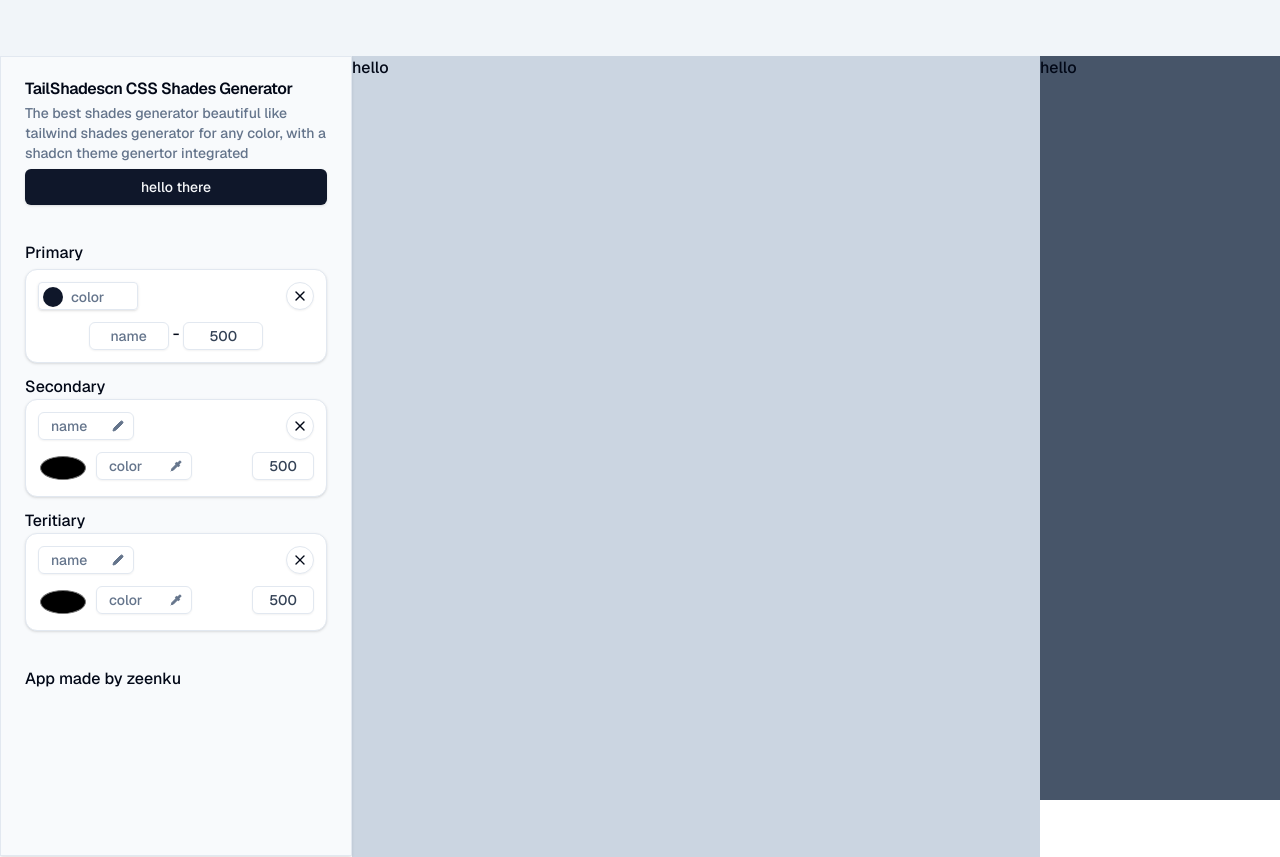
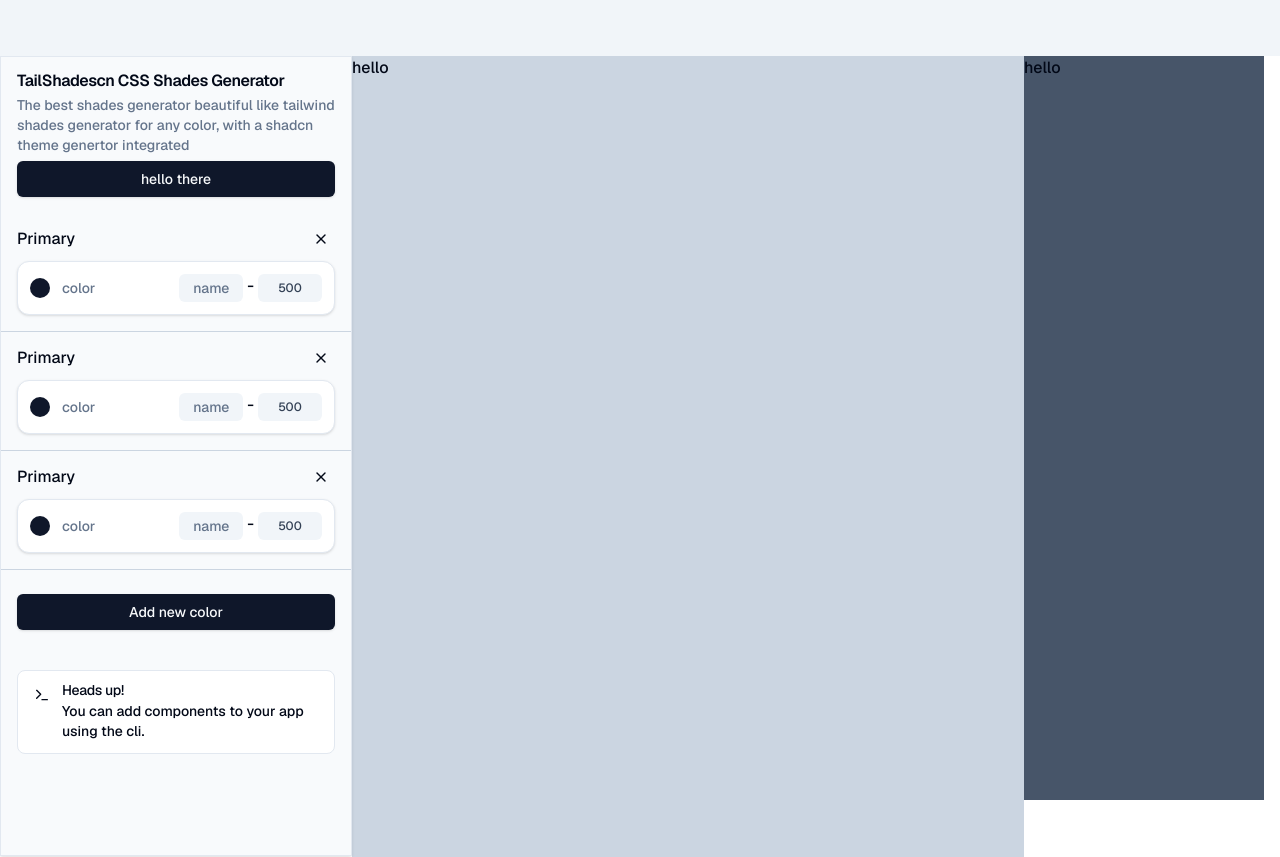
Before and after one commit to zeeenku/tailwind-color-shades-generator, a Next.js app in the folder web-app/: page / in a window 1280 px wide. Shown: the top 857 px of the page. Built offline with nearby package versions, Linux system fonts and the light colour scheme.

Commit message:
colors config prototype chosen

```diff
--- a/web-app/src/app/page.tsx
+++ b/web-app/src/app/page.tsx
@@ -25,7 +25,7 @@
 
 
 {/* donno why there is an extra 1rem here */}
-        <section className="w-[calc(100vw-22rem)]">
+        <section className="w-[calc(100vw-23rem)]">
 
           <section className="flex w-full max-h-full">
             <section className="w-[calc(100%-15rem)]">
--- a/web-app/src/components/sidebar.tsx
+++ b/web-app/src/components/sidebar.tsx
@@ -9,7 +9,7 @@
 import { Button } from "./ui/button";
 import { Switch } from "./ui/switch";
 import { Input } from "@/components/ui/input"
-import {X as XIcon, Pen as PenIcon, Pipette as PipetteIcon} from "lucide-react";
+import {X as XIcon, Pen as PenIcon, Pipette as PipetteIcon, Terminal} from "lucide-react";
 
 import {
     DropdownMenu,
@@ -19,18 +19,19 @@
     DropdownMenuSeparator,
     DropdownMenuTrigger,
 } from "@/components/ui/dropdown-menu"
+import { Alert, AlertTitle, AlertDescription } from "./ui/alert";
 
 
 export default function Sidebar() {
     return (<aside className="bg-slate-50 h-full  w-[22rem]">
-    <Card className="h-full max-h-full pb-14 overflow-y-auto rounded-none bg-slate-50">
-    <CardHeader>
+    <Card className="h-full max-h-full p-0 pb-14 overflow-y-auto rounded-none bg-slate-50">
+    <CardHeader className="p-4">
         <CardTitle>TailShadescn CSS Shades Generator</CardTitle>
         <CardDescription>The best shades generator beautiful like tailwind shades generator for any color, with a shadcn theme genertor integrated</CardDescription>
         <Button className="w-full">hello there</Button>
 
     </CardHeader>
-    <CardContent>
+    <CardContent className="p-0">
 
 
         {/* <div className="mt-5 flex justify-between">
@@ -39,37 +40,39 @@
         </div> */}
 
 
-        <div className="my-3">
-        <h3 className="mb-1">Primary</h3>
 
-        <Card>
+
+<div className="border-b border-slate-300 pt-3 pb-4 px-4">
+    <div className="flex justify-between items-center mb-2">
+        <h3>Primary</h3>
+
+        <Button variant="outline" size="icon" className="rounded-full bg-slate-50 shadow-none border-none h-7 w-7 p-1">
+            <XIcon className="h-6 w-6"></XIcon>
+        </Button>
+    </div>
+    <Card >
             <CardContent className="p-3">
                 <div className="flex justify-between items-center">
 
-                <div className="flex border items-start justify-center w-[6.25rem] shadow rounded-sm h-7">
+
+                <div className="flex items-start justify-center w-[6.25rem] h-7">
                         <input type="color" id="color" name="color" className="hidden" />
-                        <label htmlFor="color" className="inline-block aspect-square m-1 h-5 rounded-full bg-slate-900"></label>
-                        <Input type="text" placeholder="color" className="w-full h-7 text-xs px-1
+                        <label htmlFor="color" className="inline-block aspect-square me-1 my-1 h-5 rounded-full bg-slate-900"></label>
+                        <Input type="text" placeholder="color" className="w-full h-7 text-xs px-1 ms-1
                         focus:outline-none focus:outline-transparent focus:border-none border-none shadow-none" />
                     </div>
 
-                    <Button variant="outline" size="icon" className="rounded-full h-7 w-7 p-1">
-                        <XIcon className="h-6 w-6"></XIcon>
-                        </Button>
-                </div>
-                <div className="flex justify-center  mt-3">
-
-
                     <div className="flex">
-                    <div className="relative w-20 ">
-                    <Input type="text" placeholder="name" className="w-full text-center h-7 px-1" />
+                    <div className="relative w-16 ">
+                    <Input type="text" placeholder="name" className="w-full bg-slate-100 border-none
+                    shadow-none text-slate-700 text-xs text-center h-7 px-1" />
                     </div>
                     <span className="mx-1">-</span>
 
 
                     <DropdownMenu>
                     <DropdownMenuTrigger asChild>
-                        <Button variant="outline" className="text-sm h-7 w-20 text-slate-700" >500</Button>
+                        <Button variant="outline" className="text-xs border-none shadow-none h-7 w-16 bg-slate-100 text-slate-700" >500</Button>
                     </DropdownMenuTrigger>
                     <DropdownMenuContent>
                         <DropdownMenuLabel>My Account</DropdownMenuLabel>
@@ -81,44 +84,47 @@
                     </DropdownMenuContent>
                 </DropdownMenu>
                     </div>
+                </div>
 
-
-                </div>
             </CardContent>
 
         </Card>
+
         </div>
 
 
 
+        <div className="border-b border-slate-300 pt-3 pb-4 px-4">
+    <div className="flex justify-between items-center mb-2">
+        <h3>Primary</h3>
+
+        <Button variant="outline" size="icon" className="rounded-full bg-slate-50 shadow-none border-none h-7 w-7 p-1">
+            <XIcon className="h-6 w-6"></XIcon>
+        </Button>
+    </div>
+    <Card >
+            <CardContent className="p-3">
+                <div className="flex justify-between items-center">
 
 
+                <div className="flex items-start justify-center w-[6.25rem] h-7">
+                        <input type="color" id="color" name="color" className="hidden" />
+                        <label htmlFor="color" className="inline-block aspect-square me-1 my-1 h-5 rounded-full bg-slate-900"></label>
+                        <Input type="text" placeholder="color" className="w-full h-7 text-xs px-1 ms-1
+                        focus:outline-none focus:outline-transparent focus:border-none border-none shadow-none" />
+                    </div>
+
+                    <div className="flex">
+                    <div className="relative w-16 ">
+                    <Input type="text" placeholder="name" className="w-full bg-slate-100 border-none
+                    shadow-none text-slate-700 text-xs text-center h-7 px-1" />
+                    </div>
+                    <span className="mx-1">-</span>
 
 
-
-        <div className="my-3">
-        <h3>Secondary</h3>
-        <Card>
-            <CardContent className="p-3">
-                <div className="flex justify-between items-center">
-                    <div className="relative w-24 ">
-                    <Input type="text" placeholder="name" className="w-full h-7 pe-7" />
-                    <PenIcon className="absolute top-2 h-3 right-1 text-slate-500 fill-slate-500 border-slate-500"/>
-                    </div>
-                    <Button variant="outline" size="icon" className="rounded-full h-7 w-7 p-1">
-                        <XIcon className="h-6 w-6"></XIcon>
-                        </Button>
-                </div>
-                <div className="flex justify-between mt-3">
-                    <div className="flex">
-                <input type="color" id="color" name="color" />
-                <div className="relative w-24 ms-2">
-                    <Input type="text" placeholder="color" className="w-full h-7 pe-7" />
-                    <PipetteIcon className="absolute top-2 h-3 right-1 text-slate-500 fill-slate-500"/>
-                    </div>                </div>
-                <DropdownMenu>
+                    <DropdownMenu>
                     <DropdownMenuTrigger asChild>
-                        <Button variant="outline" className="text-sm h-7 text-slate-700" >500</Button>
+                        <Button variant="outline" className="text-xs border-none shadow-none h-7 w-16 bg-slate-100 text-slate-700" >500</Button>
                     </DropdownMenuTrigger>
                     <DropdownMenuContent>
                         <DropdownMenuLabel>My Account</DropdownMenuLabel>
@@ -129,39 +135,49 @@
                         <DropdownMenuItem>Subscription</DropdownMenuItem>
                     </DropdownMenuContent>
                 </DropdownMenu>
+                    </div>
+                </div>
 
-                </div>
             </CardContent>
 
         </Card>
+
         </div>
 
 
 
 
-        <div className="my-3">
-        <h3>Teritiary</h3>
-        <Card>
+        <div className="border-b border-slate-300 pt-3 pb-4 px-4">
+    <div className="flex justify-between items-center mb-2">
+        <h3>Primary</h3>
+
+        <Button variant="outline" size="icon" className="rounded-full bg-slate-50 shadow-none border-none h-7 w-7 p-1">
+            <XIcon className="h-6 w-6"></XIcon>
+        </Button>
+    </div>
+    <Card >
             <CardContent className="p-3">
                 <div className="flex justify-between items-center">
-                    <div className="relative w-24 ">
-                    <Input type="text" placeholder="name" className="w-full h-7 pe-7" />
-                    <PenIcon className="absolute top-2 h-3 right-1 text-slate-500 fill-slate-500 border-slate-500"/>
+
+
+                <div className="flex items-start justify-center w-[6.25rem] h-7">
+                        <input type="color" id="color" name="color" className="hidden" />
+                        <label htmlFor="color" className="inline-block aspect-square me-1 my-1 h-5 rounded-full bg-slate-900"></label>
+                        <Input type="text" placeholder="color" className="w-full h-7 text-xs px-1 ms-1
+                        focus:outline-none focus:outline-transparent focus:border-none border-none shadow-none" />
                     </div>
-                    <Button variant="outline" size="icon" className="rounded-full h-7 w-7 p-1">
-                        <XIcon className="h-6 w-6"></XIcon>
-                        </Button>
-                </div>
-                <div className="flex justify-between mt-3">
+
                     <div className="flex">
-                <input type="color" id="color" name="color" />
-                <div className="relative w-24 ms-2">
-                    <Input type="text" placeholder="color" className="w-full h-7 pe-7" />
-                    <PipetteIcon className="absolute top-2 h-3 right-1 text-slate-500 fill-slate-500"/>
-                    </div>                </div>
-                <DropdownMenu>
+                    <div className="relative w-16 ">
+                    <Input type="text" placeholder="name" className="w-full bg-slate-100 border-none
+                    shadow-none text-slate-700 text-xs text-center h-7 px-1" />
+                    </div>
+                    <span className="mx-1">-</span>
+
+
+                    <DropdownMenu>
                     <DropdownMenuTrigger asChild>
-                        <Button variant="outline" className="text-sm h-7 text-slate-700" >500</Button>
+                        <Button variant="outline" className="text-xs border-none shadow-none h-7 w-16 bg-slate-100 text-slate-700" >500</Button>
                     </DropdownMenuTrigger>
                     <DropdownMenuContent>
                         <DropdownMenuLabel>My Account</DropdownMenuLabel>
@@ -172,17 +188,27 @@
                         <DropdownMenuItem>Subscription</DropdownMenuItem>
                     </DropdownMenuContent>
                 </DropdownMenu>
+                    </div>
+                </div>
 
-                </div>
             </CardContent>
 
         </Card>
+
         </div>
 
-
+            <div className="p-4">
+                <Button className="w-full my-2">Add new color</Button>
+            </div>
     </CardContent>
-    <CardFooter>
-        <p>App made by zeenku</p>
+    <CardFooter className="p-4">
+        <Alert>
+            <Terminal className="h-4 w-4" />
+            <AlertTitle>Heads up!</AlertTitle>
+            <AlertDescription>
+                You can add components to your app using the cli.
+            </AlertDescription>
+        </Alert>
     </CardFooter>
 
     </Card>
```
